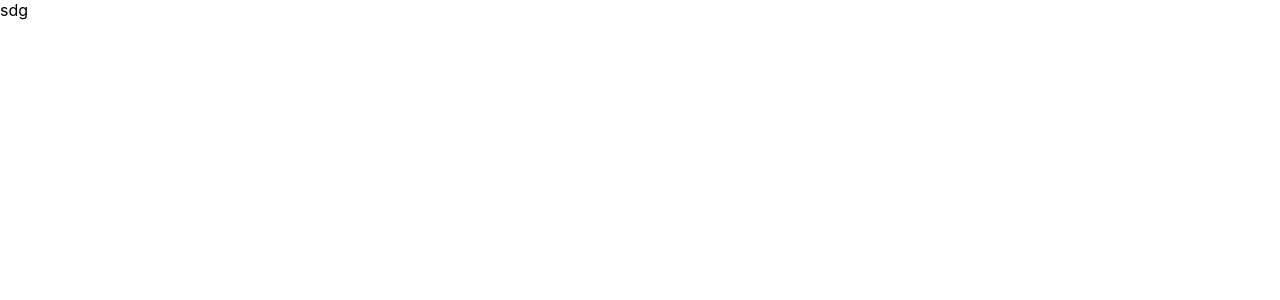
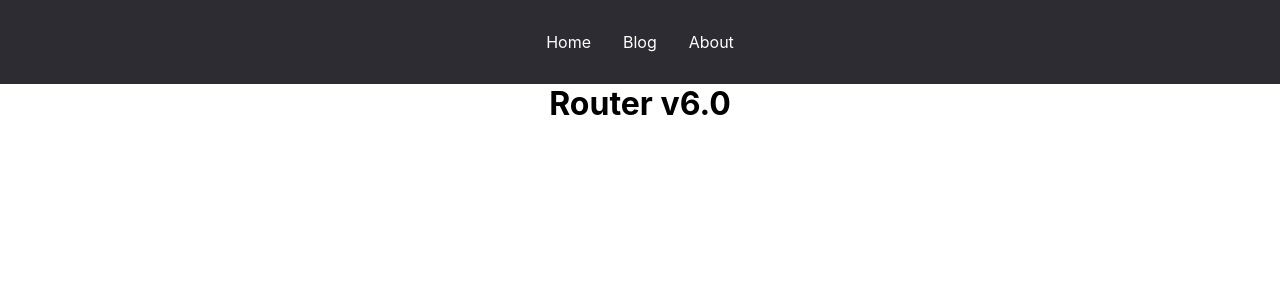
Before and after one commit to NikePro777/react-router6.4, a React (Create React App) app: page / in a window 1280 px wide. Shown: the top 300 px of the page. Built offline with nearby package versions, Linux system fonts and the light colour scheme.

Commit message:
finish start settings

```diff
--- a/package.json
+++ b/package.json
@@ -8,6 +8,7 @@
     "@testing-library/user-event": "^13.5.0",
     "react": "^18.2.0",
     "react-dom": "^18.2.0",
+    "react-router-dom": "^6.0.2",
     "react-scripts": "5.0.1",
     "web-vitals": "^2.1.4"
   },
--- a/public/index.html
+++ b/public/index.html
@@ -2,42 +2,10 @@
 <html lang="en">
   <head>
     <meta charset="utf-8" />
-    <link rel="icon" href="%PUBLIC_URL%/favicon.ico" />
-    <meta name="viewport" content="width=device-width, initial-scale=1" />
-    <meta name="theme-color" content="#000000" />
-    <meta
-      name="description"
-      content="Web site created using create-react-app"
-    />
-    <link rel="apple-touch-icon" href="%PUBLIC_URL%/logo192.png" />
-    <!--
-      manifest.json provides metadata used when your web app is installed on a
-      user's mobile device or desktop. See https://developers.google.com/web/fundamentals/web-app-manifest/
-    -->
-    <link rel="manifest" href="%PUBLIC_URL%/manifest.json" />
-    <!--
-      Notice the use of %PUBLIC_URL% in the tags above.
-      It will be replaced with the URL of the `public` folder during the build.
-      Only files inside the `public` folder can be referenced from the HTML.
 
-      Unlike "/favicon.ico" or "favicon.ico", "%PUBLIC_URL%/favicon.ico" will
-      work correctly both with client-side routing and a non-root public URL.
-      Learn how to configure a non-root public URL by running `npm run build`.
-    -->
-    <title>React App</title>
+    <title>Router</title>
   </head>
   <body>
-    <noscript>You need to enable JavaScript to run this app.</noscript>
     <div id="root"></div>
-    <!--
-      This HTML file is a template.
-      If you open it directly in the browser, you will see an empty page.
-
-      You can add webfonts, meta tags, or analytics to this file.
-      The build step will place the bundled scripts into the <body> tag.
-
-      To begin the development, run `npm start` or `yarn start`.
-      To create a production bundle, use `npm run build` or `yarn build`.
-    -->
   </body>
 </html>
--- a/src/App.css
+++ /dev/null
@@ -1,38 +0,0 @@
-.App {
-  text-align: center;
-}
-
-.App-logo {
-  height: 40vmin;
-  pointer-events: none;
-}
-
-@media (prefers-reduced-motion: no-preference) {
-  .App-logo {
-    animation: App-logo-spin infinite 20s linear;
-  }
-}
-
-.App-header {
-  background-color: #282c34;
-  min-height: 100vh;
-  display: flex;
-  flex-direction: column;
-  align-items: center;
-  justify-content: center;
-  font-size: calc(10px + 2vmin);
-  color: white;
-}
-
-.App-link {
-  color: #61dafb;
-}
-
-@keyframes App-logo-spin {
-  from {
-    transform: rotate(0deg);
-  }
-  to {
-    transform: rotate(360deg);
-  }
-}
--- a/src/App.js
+++ /dev/null
@@ -1,9 +0,0 @@
-import './App.css';
-
-function App() {
-  return (
-<div> sdg </div>
-  );
-}
-
-export default App;
--- /dev/null
+++ b/src/App.jsx
@@ -0,0 +1,16 @@
+function App() {
+  return (
+    <>
+      <header>
+        <a href="/">Home</a>
+        <a href="/posts">Blog</a>
+        <a href="/about">About</a>
+      </header>
+      <div>
+        <h1>Router v6.0</h1>
+      </div>
+    </>
+  );
+}
+
+export default App;
--- a/src/index.css
+++ b/src/index.css
@@ -1,13 +1,62 @@
+* {
+  box-sizing: border-box;
+}
+
+:root {
+  --color-bg: #2c2c32;
+  --color-active: #0f7dc6;
+}
+
 body {
   margin: 0;
-  font-family: -apple-system, BlinkMacSystemFont, 'Segoe UI', 'Roboto', 'Oxygen',
-    'Ubuntu', 'Cantarell', 'Fira Sans', 'Droid Sans', 'Helvetica Neue',
+  font-family: -apple-system, BlinkMacSystemFont, "Segoe UI", "Roboto", "Oxygen",
+    "Ubuntu", "Cantarell", "Fira Sans", "Droid Sans", "Helvetica Neue",
     sans-serif;
   -webkit-font-smoothing: antialiased;
   -moz-osx-font-smoothing: grayscale;
 }
 
-code {
-  font-family: source-code-pro, Menlo, Monaco, Consolas, 'Courier New',
-    monospace;
+header {
+  background-color: var(--color-bg);
+  padding: 2rem 0;
+  text-align: center;
 }
+header > a {
+  color: white;
+  text-decoration: none;
+  padding: 0 1rem;
+}
+header > a:hover {
+  text-decoration: underline;
+}
+
+h1 {
+  text-align: center;
+  margin-top: 0;
+}
+
+.container {
+  max-width: 900px;
+  padding-left: 2rem;
+  padding-right: 2rem;
+  margin: 0 auto;
+}
+
+main {
+  min-height: calc(100vh - 85px - 22px);
+  padding-top: 1.5rem;
+  padding-bottom: 1.5rem;
+}
+
+main a {
+  text-decoration: none;
+  color: var(--color-bg);
+}
+main a:hover {
+  text-decoration: underline;
+}
+
+.active {
+  color: var(--color-active);
+  cursor: default;
+}
--- a/src/index.js
+++ b/src/index.js
@@ -1,14 +1,15 @@
 import React from "react";
 import ReactDOM from "react-dom/client";
+import { BrowserRouter } from "react-router-dom"; // точка входа нашего приложения
 import "./index.css";
 import App from "./App";
-import reportWebVitals from "./reportWebVitals";
 
 const root = ReactDOM.createRoot(document.getElementById("root"));
 root.render(
   <React.StrictMode>
-    <App />
+    <BrowserRouter>
+      {/* должен быть сверху нашего приложения, чтобы сделать роутинг*/}
+      <App />
+    </BrowserRouter>
   </React.StrictMode>
 );
-
-reportWebVitals();
--- a/src/reportWebVitals.js
+++ /dev/null
@@ -1,13 +0,0 @@
-const reportWebVitals = onPerfEntry => {
-  if (onPerfEntry && onPerfEntry instanceof Function) {
-    import('web-vitals').then(({ getCLS, getFID, getFCP, getLCP, getTTFB }) => {
-      getCLS(onPerfEntry);
-      getFID(onPerfEntry);
-      getFCP(onPerfEntry);
-      getLCP(onPerfEntry);
-      getTTFB(onPerfEntry);
-    });
-  }
-};
-
-export default reportWebVitals;
```
Also changed, not shown: src/pages/AboutPage.jsx (added, +10 -0 lines), src/pages/BlogPage.jsx (added, +9 -0 lines), src/pages/HomePage.jsx (added, +9 -0 lines), src/pages/NotFoundPage.jsx (added, +9 -0 lines), 2 other files (tests, documents, lock files or other folders).
